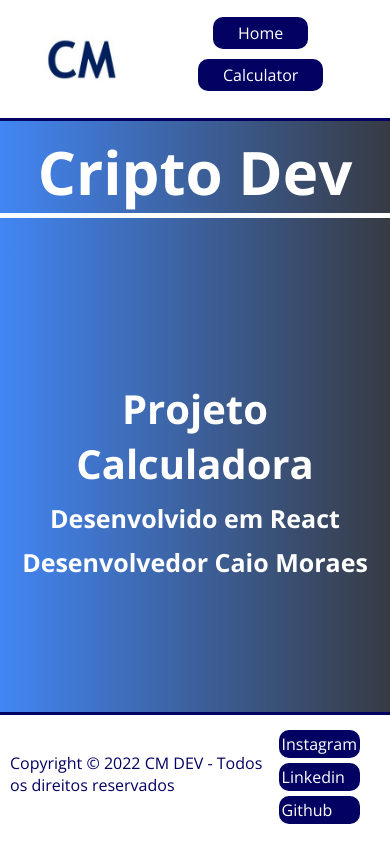
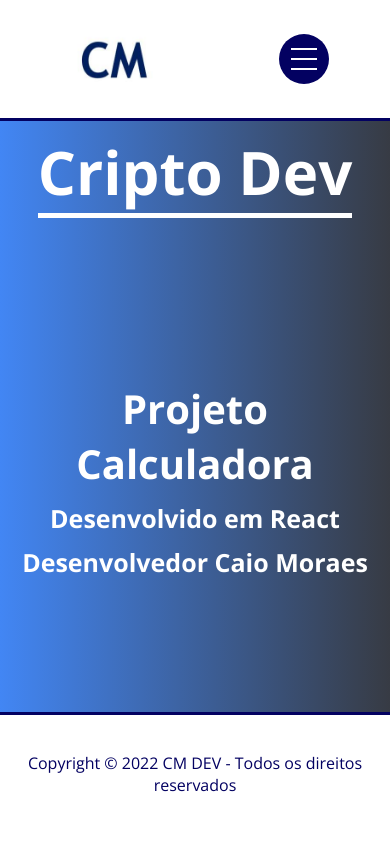
Before and after one commit to caioDesenvMoraes/criptodev-calculator, a React (Create React App) app: page / in a window 390 px wide. Built offline with nearby package versions, Linux system fonts and the light colour scheme.

Commit message:
update responsiveness

```diff
--- a/src/components/Footer/Footer.css
+++ b/src/components/Footer/Footer.css
@@ -9,10 +9,12 @@
     display: flex;
     justify-content: space-around;
     align-items: center;
+    text-align: center;
 }
 
 .footer .container-footer p {
     color: #030161;
+    margin: 10px;
 }
 
 .footer .container-footer .social-itens {
@@ -38,18 +40,9 @@
     .footer .container-footer p {
         margin-left: 10px;
     }
-}
 
-@media (max-width: 726px) {
     .footer .container-footer .social-itens {
-        display: flex;
-        flex-direction: column;
-        justify-content: center;
-        margin-top: 10px;
+        display: none;
     }
 
-    .footer .container-footer .social-itens a {
-        margin-bottom: 5px;
-        padding: 3px;
-    }
 }
--- a/src/components/NavBar/NavBar.css
+++ b/src/components/NavBar/NavBar.css
@@ -13,7 +13,8 @@
 }
 
 .header .container-header img {
-    width: 88px;
+    width: 85px;
+    margin-left: 10px;
 }
 
 .header .container-header .links .item {
@@ -24,22 +25,128 @@
     padding: 5px 25px;
     border-radius: 10px;
     transition: all 600ms;
+
 }
 
 .header .container-header .links .item:hover {
     opacity: .5;
 }
 
+.header .container-header .links-hamburguer {
+    background-color: #030161;
+    border-radius: 50%;
+    width: 50px;
+    height: 50px;
+    display: none;
+    box-shadow: 0 0 0 0 #030161, 0 0 0 0 #030161;
+    cursor: pointer;
+    z-index: 1;
+    transition: box-shadow 1s ease-in-out;
+}
+
+.header .container-header .links-hamburguer:hover {
+    box-shadow: 0 0 0 4px #030161, 0 0 0 4px #030161;
+}
+
+.header .container-header .links-hamburguer input {
+    display: none;
+}
+
+.header .container-header .links-hamburguer .hamburguer {
+    display: block;
+    background: #fff;
+    width: 26px;
+    height: 2px;
+    position: relative;
+    top: 24px;
+    left: 12px;
+    cursor: pointer;
+    transition: all 800ms;
+}
+
+.header .container-header .links-hamburguer .hamburguer:after,
+.header .container-header .links-hamburguer .hamburguer:before {
+    background-color: #fff;
+    content: "";
+    display: block;
+    width: 100%;
+    height: 100%;
+    position: absolute;
+    transition: all 800ms;
+}
+
+.header .container-header .links-hamburguer .hamburguer:before {
+    top: -10px;
+}
+
+.header .container-header .links-hamburguer .hamburguer:after {
+    bottom: -10px;
+}
+
+.header .container-header .links-hamburguer input:checked ~ label {
+    box-shadow: 0 0 0 100vw #030161, 0 0 0 100vh #030161;
+}
+
+.header .container-header .links-hamburguer input:checked ~ label .hamburguer {
+    transform: rotate(45deg);
+}
+
+.header .container-header .links-hamburguer input:checked ~ label .hamburguer:before {
+    transform: rotate(90deg);
+    top: 0;
+}
+
+.header .container-header .links-hamburguer input:checked ~ label .hamburguer:after {
+    transform: rotate(90deg);
+    bottom: 0;
+}
+
+.header .container-header .links-hamburguer label .links-2 {
+    position: absolute;
+    margin: 10px;
+    width: 100%;
+    top: 23%;
+    left: -9px;
+    display: none;
+}
+
+.header .container-header .links-hamburguer label .links-2 .item {
+    text-decoration: none;
+    color: #fff;
+    z-index: 100;
+    display: block;
+    font-size: 50px;
+    text-align: center;
+    margin-bottom: 30px;
+    transition: all 300ms;
+}
+
+.header .container-header .links-hamburguer label .links-2 .item:hover {
+    background-color: #fff;
+    color: #030161;
+    border-radius: 20px;
+    padding: 5px;
+}
+
+.header .container-header .links-hamburguer input:checked ~ label .links-2 {
+    display: block;
+}
+
+
 /***** responsividade *****/
-@media (max-width: 559px) {
+@media (max-width: 865px) {
     .header .container-header .links {
-        display: flex;
-        flex-direction: column;
-        align-items: center;
+        display: none;
     }
 
-    .header .container-header .links .item {
-        margin-bottom: 10px;
+    .header .container-header .links-hamburguer {
+        display: block;
     }
 
 }
+
+@media (max-width: 280px)  {
+    .header .container-header .links-hamburguer label .links-2 .item {
+        font-size: 40px;
+    }
+}
--- a/src/components/NavBar/NavBar.jsx
+++ b/src/components/NavBar/NavBar.jsx
@@ -14,6 +14,20 @@ const NavBar = () => {
                         <Link to="/" className="item">Home</Link>
                         <Link to="/calculator" className="item">Calculator</Link>
                     </div>
+                    <div className="links-hamburguer">
+                        <input id="menu-hamburguer" type="checkbox"/>
+                        <label for="menu-hamburguer">
+                            <span className="hamburguer"></span>
+                            <div className="links-2">
+                                <Link to="/" className="item">Home</Link>
+                                <Link to="/calculator" className="item">Calculator</Link>
+                                <a href="https://www.instagram.com/caiomutley/" target="_blank" rel="noreferrer" className="item">Instagram</a>
+                                <a href="https://www.linkedin.com/in/caio-moraes-8026a6158/" target="_blank" rel="noreferrer" className="item">Linkedin</a>
+                                <a href="https://github.com/caioDesenvMoraes" target="_blank" rel="noreferrer" className="item">Github</a>
+                            </div>
+                        </label>
+
+                    </div>
                 </div>
             </header>
         </>
--- a/src/views/Calculator/Calculator.css
+++ b/src/views/Calculator/Calculator.css
@@ -27,3 +27,10 @@
     grid-template-columns: repeat(4, 25%);
     grid-template-rows: 1fr 45px 45px 45px 45px 45px;
 }
+
+/***** responsiveness *****/
+@media (max-width: 280px) {
+    .container-calculator h1 {
+        font-size: 40px;
+    }
+}
--- a/src/views/Err/Err.css
+++ b/src/views/Err/Err.css
@@ -14,9 +14,12 @@
 
 .container-err .content-err {
     background-color: #fff;
-    padding: 40px 40px;
+    padding: 40px;
     text-align: center;
     border-radius: 20px;
+    margin: 0 20px;
+    display: flex;
+    flex-direction: column;
 }
 
 .container-err .content-err h1 {
@@ -42,3 +45,5 @@
     color: #fff;
     border-radius: 10px;
 }
+
+/***** responsiveness *****/
--- a/src/views/Home/Home.css
+++ b/src/views/Home/Home.css
@@ -11,12 +11,11 @@
 }
 
 .container h1 {
+    margin: 0 20px 30px 20px;
     text-align: center;
     padding-top: 10px;
-    margin-bottom: 30px;
     font-size: 60px;
     border-bottom: 5px solid #fff;
-    width: 25%;
 }
 
 .content {
@@ -66,13 +65,7 @@
 }
 
 /***** Responsividade *****/
-@media (max-width: 1256px) {
-    .container h1 {
-        width: 40%;
-    }
-}
-
-@media (max-width: 1016px) {
+@media (max-width: 1024px) {
     .content .description {
         display: none;
     }
@@ -82,20 +75,22 @@
     }
 }
 
-@media (max-width: 786px) {
-    .container h1 {
-        width: 60%;
+@media (max-width: 432px) {
+    .content .info {
+        margin: 0 20px;
     }
 }
 
-@media (max-width: 523px) {
+@media (max-width: 280px) {
     .container h1 {
-        width: 80%;
+        font-size: 45px;
+    }
+
+    .container .info h2 {
+        font-size: 40px;
+    }
+
+    .container .info h3 {
+        font-size: 20px;
     }
 }
-
-@media (max-width: 392px) {
-    .container h1 {
-        width: 100%;
-    }
-}
```
